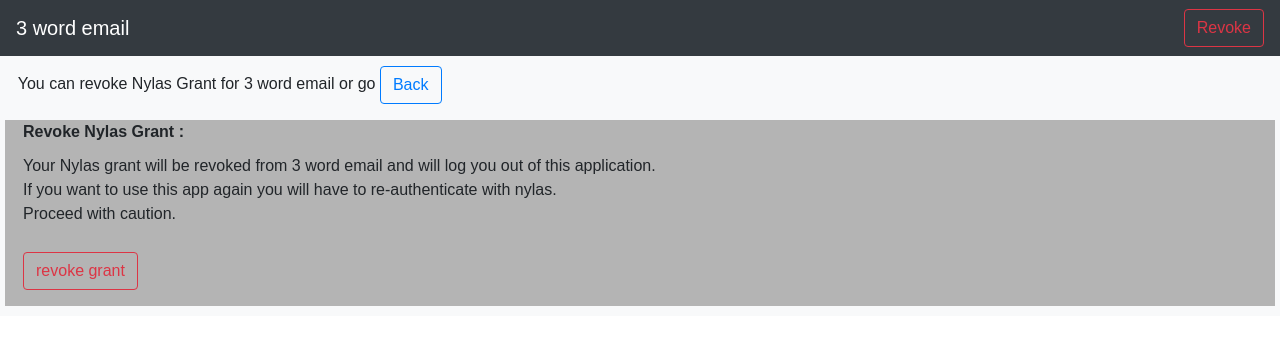
After one commit to Abhi-1U/3-word-email, a Python web app: template apps/templates/auth/revoke.html in a window 1280 px wide. The commit adds this page. Shown: the top 345 px of the page. Run offline with Jinja, Linux system fonts and the light colour scheme; the template is opened without the code that fills it, so the values that code supplies are empty; some libraries are stand-ins or nearby versions.

Commit message:
Added Grant Revoke Feature

```diff
--- /dev/null
+++ b/apps/templates/auth/revoke.html
@@ -0,0 +1,32 @@
+{% extends 'layouts/base.html' %}
+
+{% block title %} Revoke {% endblock title %}
+
+{% block stylesheets %}
+<link rel="stylesheet" href="../../static/css/email_collapsible.css" />
+
+{% endblock stylesheets %}
+
+{% block content %}
+<div class="col-md-12  flex-container bg-light  md-block accordionblock" >
+    <div class="mb-3" style="padding-left: 1%;">
+        You can revoke Nylas Grant for 3 word email or go
+        <a class="btn btn-outline-primary my-2 my-sm-0" href='/'> Back</a>
+    </div>
+    <div class="panel" style="max-height: fit-content;">
+        <div>
+            <form class="form-inline my-2 my-lg-0" method="POST" action="/revoke">
+            <div class="mb-3">
+                <b>Revoke Nylas Grant :</b><br/>
+                <input type="text" hidden id="delete_confirmation" name="delete_confirmation" value="TRUE" />
+                <p>Your Nylas grant will be revoked from 3 word email and will log you out of this application.<br/>
+                If you want to use this app again you will have to re-authenticate with nylas.<br/>
+                Proceed with caution.</p>
+                <button class="btn btn-outline-danger my-2 my-sm-0" type="submit">revoke grant</button>
+            </div>
+            </form>
+        </div>
+    </div>
+</div>
+
+{% endblock content %}
--- a/apps/templates/home/index.html
+++ b/apps/templates/home/index.html
@@ -22,7 +22,7 @@
         </div>
           <ul class="nav flex-column">
               {% if message_count == 0 %}
-              <div class="mb-3" style="padding-left: 3%;">
+              <div class="mb-3" style="padding-left: 1%;">
                 Looks like you have no new Emails 😄
               </div>
               {% endif %}
--- a/apps/templates/home/reply.html
+++ b/apps/templates/home/reply.html
@@ -11,7 +11,7 @@
 <div class="flex-container" onload="document.getElementById('accordion').click();" style="overflow: hidden;">
     <div class="row">
         <div class="col-md-12  flex-container bg-light  md-block accordionblock" >
-            <div class="mb-3" style="padding-left: 3%;">
+            <div class="mb-3" style="padding-left: 1%;">
                 You can edit the response for this email reply or go
                 <button class="btn btn-outline-danger my-2 my-sm-0" onclick="location.href='/?timedelta=24';"> Back</button>
             </div>
--- a/apps/templates/home/reply_success.html
+++ b/apps/templates/home/reply_success.html
@@ -11,7 +11,7 @@
 <div class="flex-container" style="overflow: hidden;">
     <div class="row">
         <div class="col-md-12  flex-container bg-light  md-block accordionblock" >
-            <div class="mb-3" style="padding-left: 3%;">
+            <div class="mb-3" style="padding-left: 1%;">
                 {{success_message}}<br/>
                 You can now go back to your emails.
                 <button class="btn btn-outline-success my-2 my-sm-0" onclick="location.href='/?timedelta=24';"> Return</button>
--- a/apps/templates/includes/navbar.html
+++ b/apps/templates/includes/navbar.html
@@ -3,12 +3,12 @@
     <span class="navbar-toggler-icon"></span>
   </button>
   <div class="collapse navbar-collapse" id="navbarTogglerDemo01">
-    <a class="navbar-brand" href="#">3 word email</a>
+    <a class="navbar-brand" href="/">3 word email</a>
     <ul class="navbar-nav mr-auto mt-2 mt-lg-0">
 
     </ul>
-    <form class="form-inline my-2 my-lg-0">
-      <button class="btn btn-outline-primary my-2 my-sm-0" type="submit" onclick="location.reload();" hidden>Refresh</button>
+    <form class="form-inline my-2 my-lg-0" method="get">
+      <a class="btn btn-outline-danger my-2 my-sm-0"  href='/revoke' >Revoke</a>
     </form>
   </div>
 </nav>
```
Also changed, not shown: apps/auth/routes.py (+21 -3 lines), README.md, apps/home/routes.py (line endings or trailing spaces).
